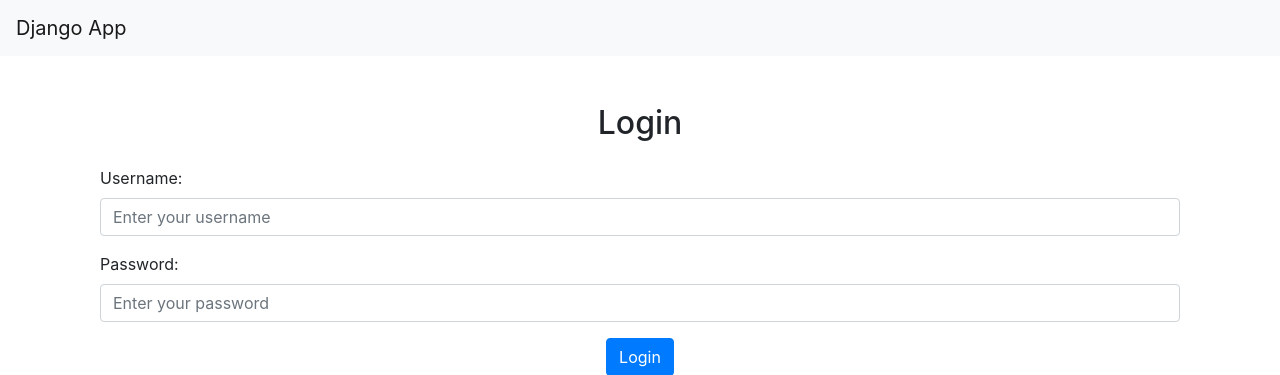
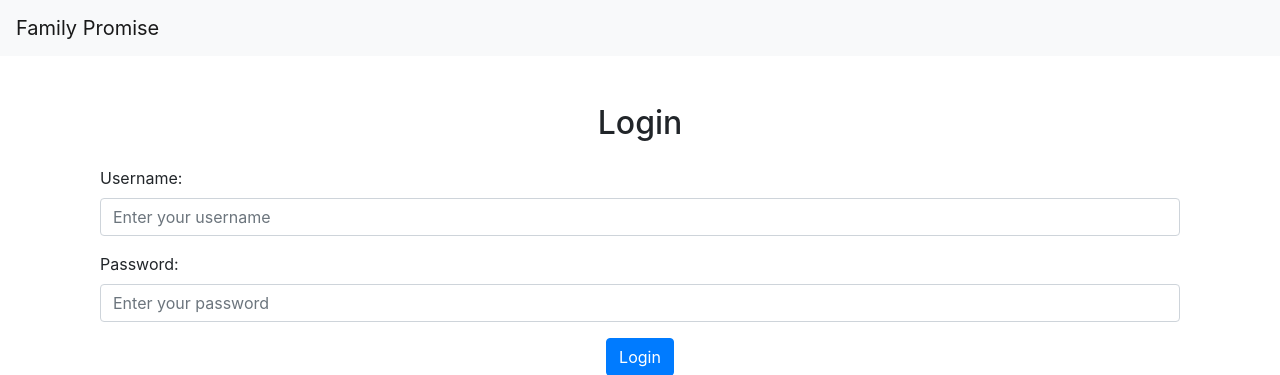
Before and after one commit to alrudniy/T2-f24-web-matching, a Django app: page / in a window 1280 px wide. Shown: the top 375 px of the page. Run offline with Django 5.2, Linux system fonts and the light colour scheme; some libraries are stand-ins or nearby versions.

Commit message:
made lots of changes- nabil

```diff
--- a/myapp/forms.py
+++ b/myapp/forms.py
@@ -38,6 +38,7 @@ class PropertyForm(forms.Form):
     size_sqft = forms.IntegerField()
     price = forms.DecimalField(max_digits=10, decimal_places=2)
     bedrooms = forms.IntegerField()
+    bathrooms = forms.IntegerField()
     street_address = forms.CharField(max_length=255)
     city = forms.CharField(max_length=255)
     image = forms.ImageField(required=False) # Image field
--- a/myapp/templates/base.html
+++ b/myapp/templates/base.html
@@ -9,7 +9,7 @@
 </head>
 <body>
     <nav class="navbar navbar-expand-lg navbar-light bg-light">
-        <a class="navbar-brand" href="#">Django App</a>
+        <a class="navbar-brand" href="#">Family Promise</a>
     </nav>
 
     <div class="container mt-4">
```
Also changed, not shown: media/property_images/townhouse.jpg (added), 1 other file.
